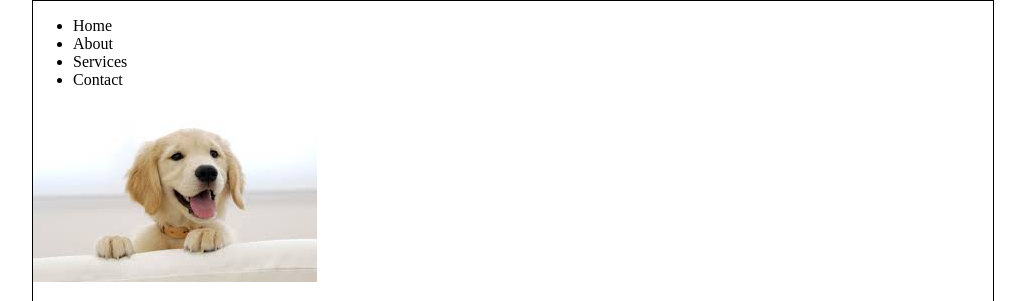
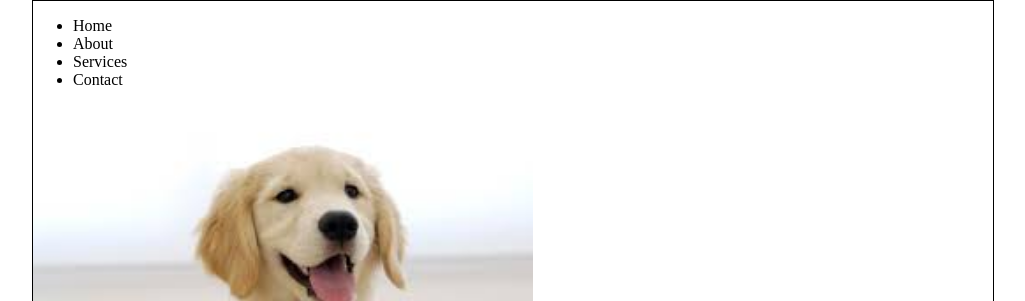
Before and after one commit to daphnestivelman/first-html, a plain HTML site: page index.html in a window 1280 px wide. Shown: the top 301 px of the page, without its empty margins (127-1152 px from the left). Drawn offline with Linux system fonts and the light colour scheme.

Commit message:
add width

```diff
--- a/index.html
+++ b/index.html
@@ -16,7 +16,7 @@
                </ul>
             </nav>
       </header>
-      <div><img src= "img/cutedog.jpg" alt=""></div>
+      <div><img src= "img/cutedog.jpg" width="500" alt=""></div>
          <h1> The New York Times </h1>
          <h2> Regional </h2>
          <h3> New York City  <em> is </em> <i> awesome</i></h3>
```
